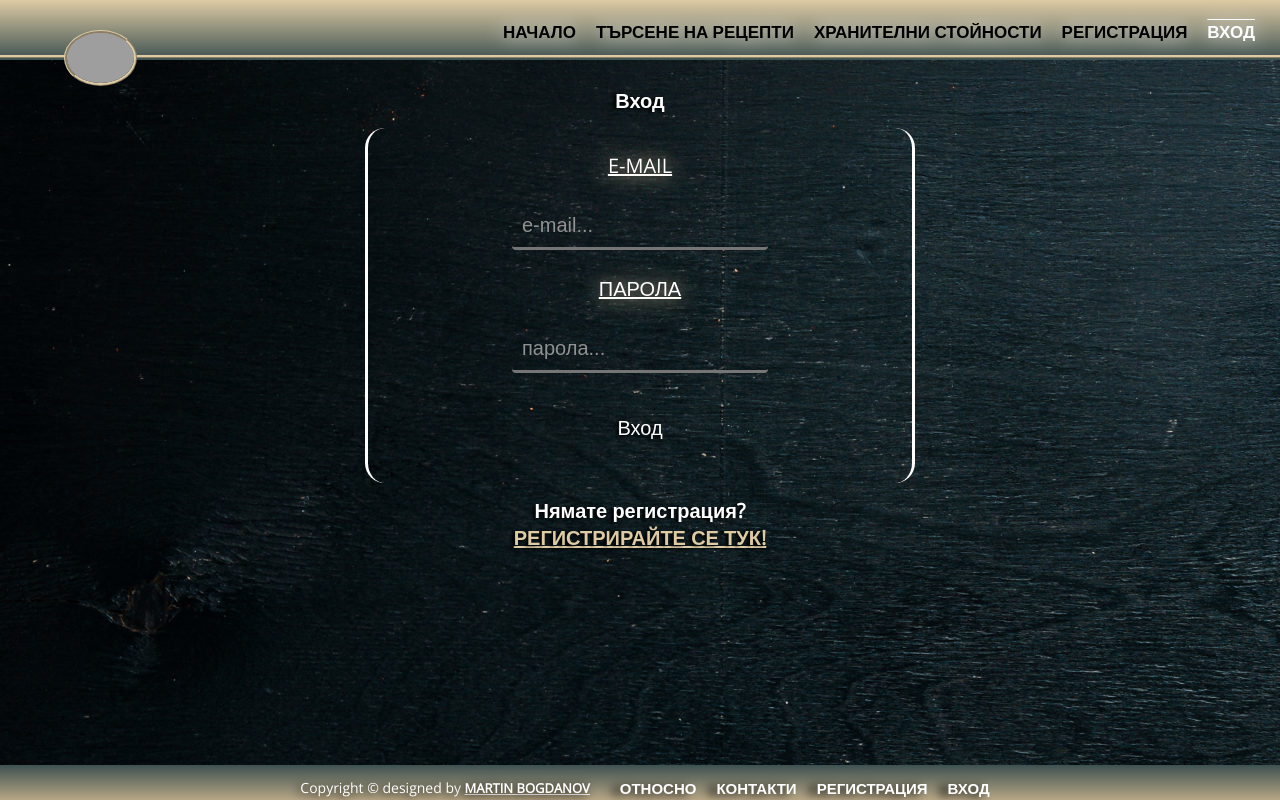
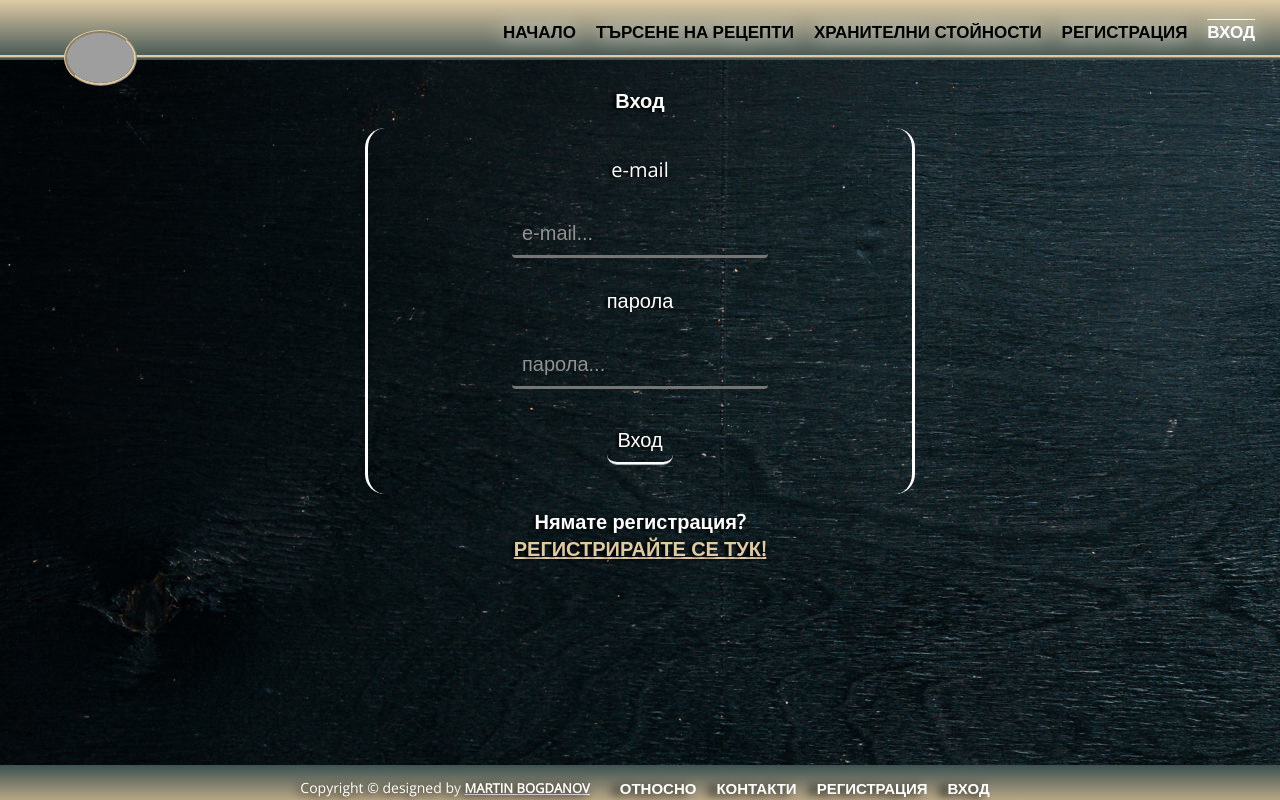
Before and after one commit to SpooRe91/react-cook-blog, a React (Create React App) app in the folder client/: page /auth/login in a window 1280 px wide. Built offline with nearby package versions, Linux system fonts and the light colour scheme; grey boxes are pictures that could not be loaded.

Commit message:
updated styling on input fields

```diff
--- a/client/src/css/site.css
+++ b/client/src/css/site.css
@@ -639,8 +639,8 @@
     border-left: white solid;
 }
 
-.register-form label,
-.login-form label {
+
+.credentials {
     width: max-content;
     color: #ffffff;
     text-decoration: underline;
@@ -667,12 +667,21 @@
     background-image: none;
     background: none;
     border: none;
+    border-bottom: ridge white;
+    padding: 10px;
+    border-radius: 10px;
 }
 
 
 .register-form input.already-reg:hover,
 .login-form input.already-reg:hover {
-    transition: 0.5;
+    border-radius: 20px;
+    transition: 0.5s;
+}
+
+.register-form input.already-reg:not(:hover),
+.login-form input.already-reg:not(:hover) {
+    transition: 0.5s;
 }
 
 
```
